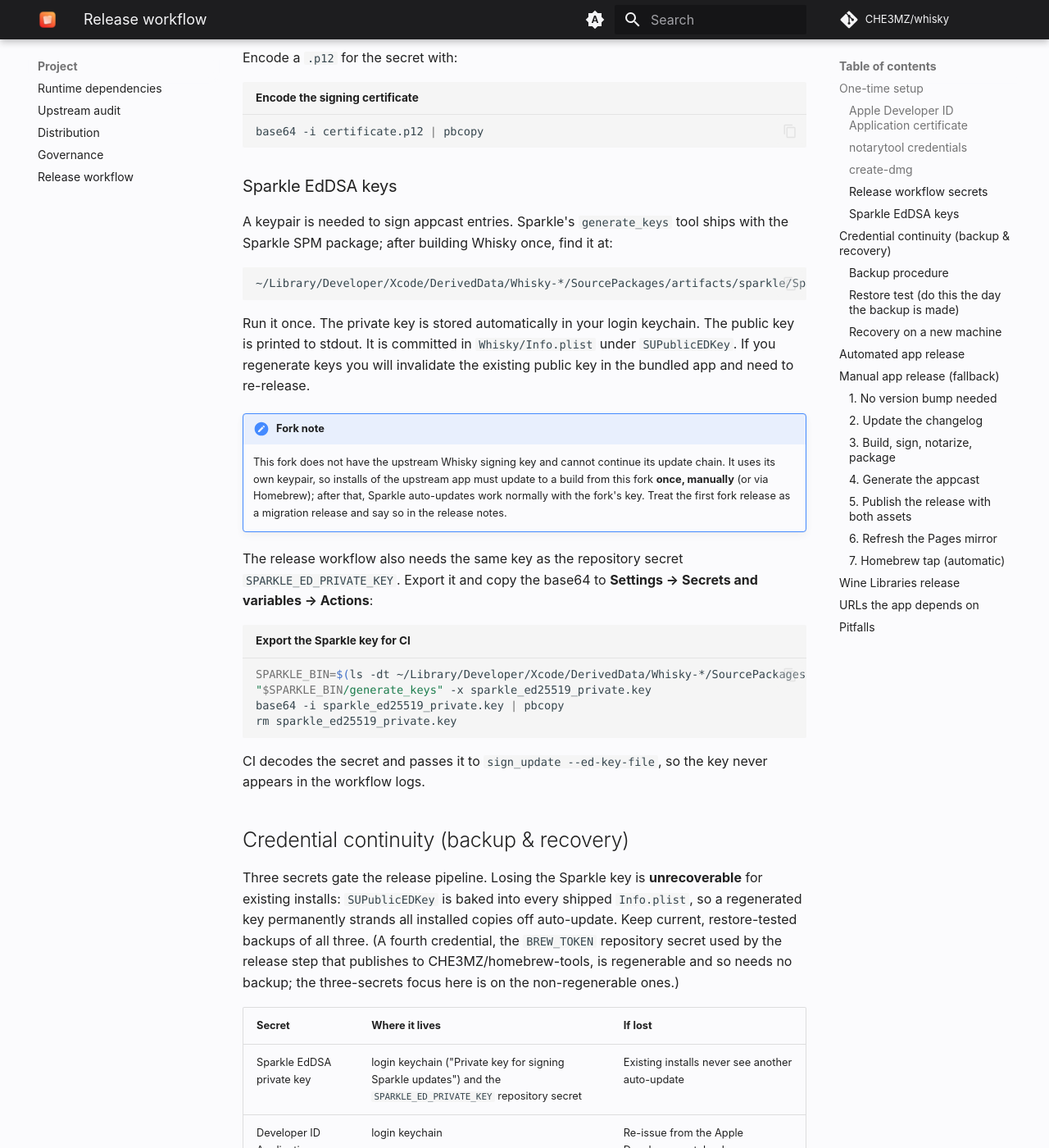
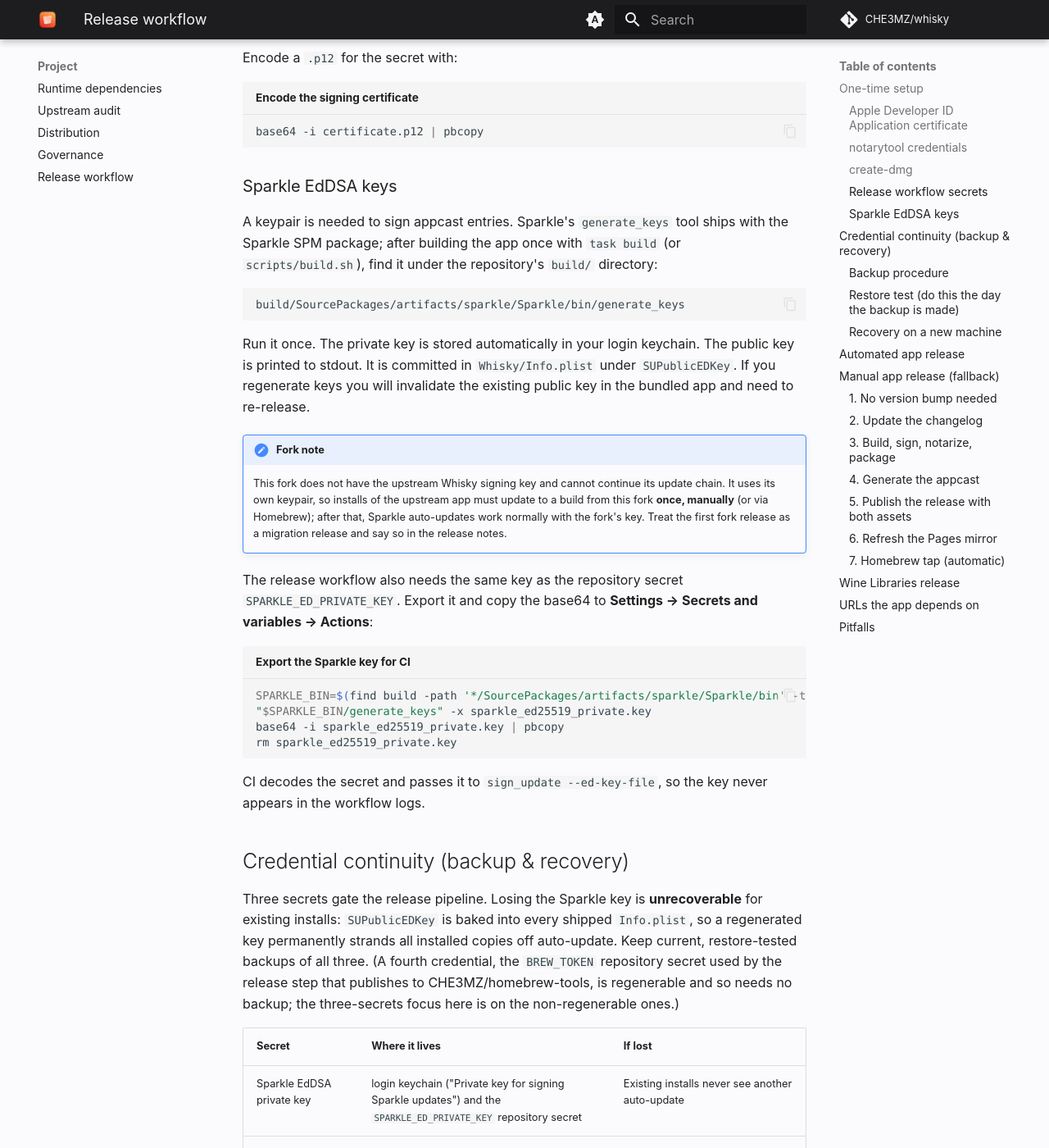
Before and after one commit to CHE3MZ/whisky, an MkDocs documentation site: the page built from docs/project/release-workflow.md, in a window 1280 px wide and 1400 px high, scrolled down 2229 px. Shown: the whole window at 82% size. Built offline with MkDocs 1.6.1 and Material for MkDocs 9.7.7, drawn with Linux system fonts in a browser that asks for light colours; comment, search, counter and statistics services are not loaded; some of the changed text lies outside the part shown.

Commit message:
ci: updated scripts that built into xcodes derived data folder to build at roots build folder instead

````diff
--- a/docs/project/release-workflow.md
+++ b/docs/project/release-workflow.md
@@ -68,10 +68,10 @@ base64 -i certificate.p12 | pbcopy
 
 ### Sparkle EdDSA keys
 
-A keypair is needed to sign appcast entries. Sparkle's `generate_keys` tool ships with the Sparkle SPM package; after building Whisky once, find it at:
+A keypair is needed to sign appcast entries. Sparkle's `generate_keys` tool ships with the Sparkle SPM package; after building the app once with `task build` (or `scripts/build.sh`), find it under the repository's `build/` directory:
 
 ```
-~/Library/Developer/Xcode/DerivedData/Whisky-*/SourcePackages/artifacts/sparkle/Sparkle/bin/generate_keys
+build/SourcePackages/artifacts/sparkle/Sparkle/bin/generate_keys
 ```
 
 Run it once. The private key is stored automatically in your login keychain. The public key is printed to stdout. It is committed in `Whisky/Info.plist` under `SUPublicEDKey`. If you regenerate keys you will invalidate the existing public key in the bundled app and need to re-release.
@@ -82,7 +82,7 @@ Run it once. The private key is stored automatically in your login keychain. The
 The release workflow also needs the same key as the repository secret `SPARKLE_ED_PRIVATE_KEY`. Export it and copy the base64 to **Settings → Secrets and variables → Actions**:
 
 ```sh title="Export the Sparkle key for CI"
-SPARKLE_BIN=$(ls -dt ~/Library/Developer/Xcode/DerivedData/Whisky-*/SourcePackages/artifacts/sparkle/Sparkle/bin 2>/dev/null | head -1)
+SPARKLE_BIN=$(find build -path '*/SourcePackages/artifacts/sparkle/Sparkle/bin' -type d 2>/dev/null | head -1)
 "$SPARKLE_BIN/generate_keys" -x sparkle_ed25519_private.key
 base64 -i sparkle_ed25519_private.key | pbcopy
 rm sparkle_ed25519_private.key
@@ -105,11 +105,11 @@ Three secrets gate the release pipeline. Losing the Sparkle key is **unrecoverab
 1. Export the Sparkle private key (Keychain will prompt for access):
 
    ```sh
-   SPARKLE_BIN=$(ls -dt ~/Library/Developer/Xcode/DerivedData/Whisky-*/SourcePackages/artifacts/sparkle/Sparkle/bin 2>/dev/null | head -1)
+   SPARKLE_BIN=$(find build -path '*/SourcePackages/artifacts/sparkle/Sparkle/bin' -type d 2>/dev/null | head -1)
    "$SPARKLE_BIN/generate_keys" -x sparkle_ed25519_private.key
    ```
 
-   If several `Whisky-*` DerivedData directories exist this picks the most recently modified one.
+   If several Sparkle artifact directories exist under `build/`, this picks the first match.
 
 2. Export the Developer ID identity: **Keychain Access → My Certificates** → right-click *Developer ID Application: ...* → **Export** as `.p12` with a strong password.
 3. Encrypt both files before they leave the machine:
@@ -146,13 +146,13 @@ The printed `sparkle:edSignature` **and** the printed `length` must both exactly
 
 ### Recovery on a new machine
 
-0. Build Whisky once first so the Sparkle tools exist in DerivedData (see [Sparkle EdDSA keys](#sparkle-eddsa-keys) under One-time setup). `generate_keys` ships inside the Sparkle SPM artifact, not on `PATH`. Re-declare `SPARKLE_BIN` in this fresh shell (it is only set earlier in the Backup section):
+0. Build the app once first with `task build` (or `scripts/build.sh`) so the Sparkle tools exist under `build/` (see [Sparkle EdDSA keys](#sparkle-eddsa-keys) under One-time setup). `generate_keys` ships inside the Sparkle SPM artifact, not on `PATH`. Re-declare `SPARKLE_BIN` in this fresh shell (it is only set earlier in the Backup section):
 
    ```sh title="Locate the Sparkle tools"
-   SPARKLE_BIN=$(ls -dt ~/Library/Developer/Xcode/DerivedData/Whisky-*/SourcePackages/artifacts/sparkle/Sparkle/bin 2>/dev/null | head -1)
+   SPARKLE_BIN=$(find build -path '*/SourcePackages/artifacts/sparkle/Sparkle/bin' -type d 2>/dev/null | head -1)
    ```
 
-   If several `Whisky-*` DerivedData directories exist this picks the most recently modified one.
+   If several Sparkle artifact directories exist under `build/`, this picks the first match.
 1. Decrypt the backup (`age -d sparkle_ed25519_private.key.age > sparkle_ed25519_private.key`, entering the backup passphrase), then import the Sparkle key: `"$SPARKLE_BIN/generate_keys" -f sparkle_ed25519_private.key`. If an existing item named *Private key for signing Sparkle updates* is already in the login keychain, the import may fail until that item is removed via Keychain Access. Delete the decrypted plaintext key once the import succeeds.
 2. Open the `.p12` to install the Developer ID identity into the login keychain.
 3. Re-create the notary profile with `xcrun notarytool store-credentials AC_PASSWORD ...` (see [One-time setup](#one-time-setup)).
````
Also changed, not shown: 2 other files.
